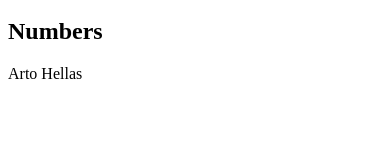
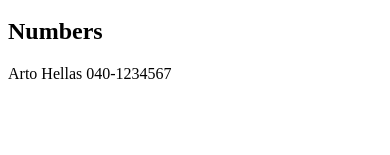
Before and after one commit to beqarion/FullStackOpen, a React (Create React App) app in the folder part2/phonebook/: page / in a window 390 px wide. Shown: the part 132-287 px from the top of the page. Built offline with nearby package versions, Linux system fonts and the light colour scheme.

Commit message:
2.8: The Phonebook Step3+

```diff
--- a/part2/phonebook/src/components/App.js
+++ b/part2/phonebook/src/components/App.js
@@ -3,7 +3,7 @@
 
 const App = () => {
   const [ persons, setPersons ] = useState([
-    { name: 'Arto Hellas' }
+    { name: 'Arto Hellas', number: '040-1234567' }
   ])
   const [ newName, setNewName ] = useState('')
   const [ newNumber, setNewNumber ] = useState('')
@@ -19,9 +19,10 @@
         alert(`${newName.trim().replace(/\s\s+/g, ' ')} is already added to phonebook`)
         return
       }
-      const contact = {name: newName}
+      const contact = {name: newName, number: newNumber}
       setPersons(persons.concat(contact))
       setNewName('')
+      setNewNumber('')
   }
   return (
     <div>
@@ -38,7 +39,9 @@
         </div>
       </form>
       <h2>Numbers</h2>
-      {persons.map( person => <Person name={person.name} key={person.name}/>)}
+      {persons.map( person =>
+        <Person name={person.name} number={person.number} key={person.name} />
+      )}
     </div>
   )
 }
--- a/part2/phonebook/src/components/Person.js
+++ b/part2/phonebook/src/components/Person.js
@@ -1,5 +1,5 @@
 import React from 'react'
 
-const Person = ({name}) => <div>{name}</div>
+const Person = ({name,number}) => <div>{name} {number}</div>
 
 export default Person
```
Also changed, not shown: 1 other file (tests, documents, lock files or other folders).
